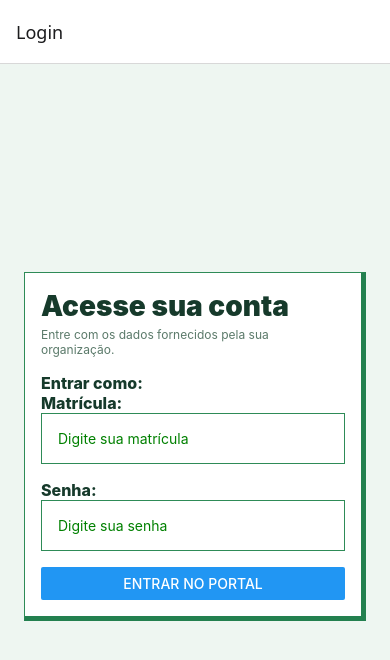
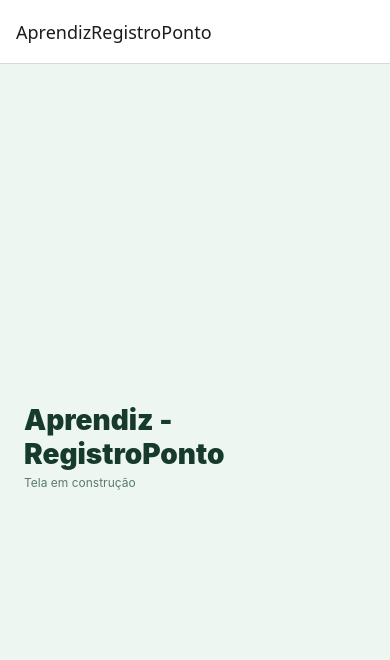
Before and after one commit to henriquelca/DPM-Projeto-Final, a React Native app: screen / in a window 390 px wide. Shown: the top 660 px of the page. Built offline with nearby package versions, Linux system fonts and the light colour scheme.

Commit message:
Update App.js

```diff
--- a/App.js
+++ b/App.js
@@ -15,7 +15,7 @@ const Stack = createStackNavigator();
 export default function App() {
   return (
     <NavigationContainer>
-      <Stack.Navigator initialRouteName="Login">
+      <Stack.Navigator initialRouteName="AprendizRegistroPonto">
         <Stack.Screen name="Login" component={TelaLogin} />
         <Stack.Screen name="AprendizInicio" component={TelaAprendizInicio} />
         <Stack.Screen
```
